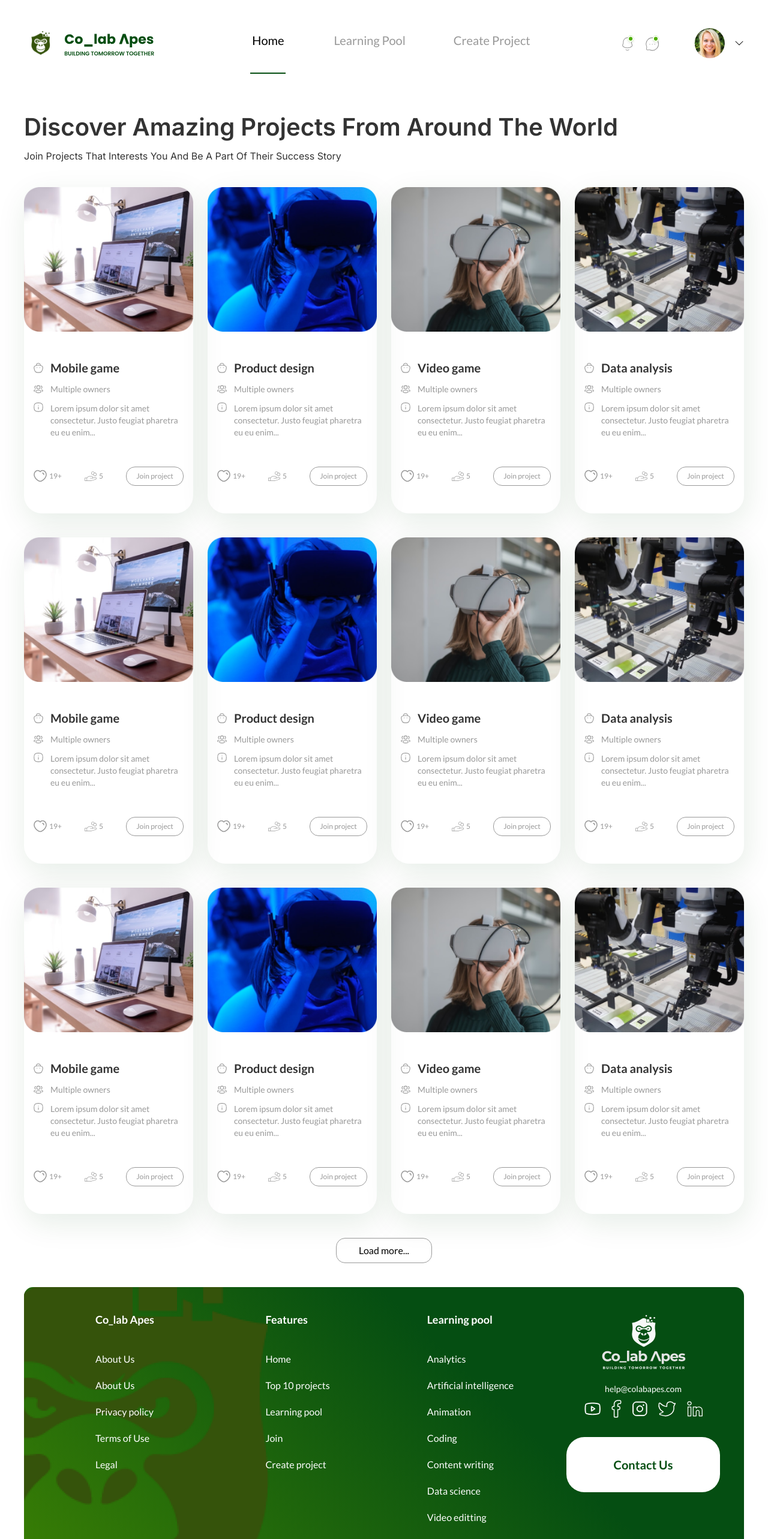
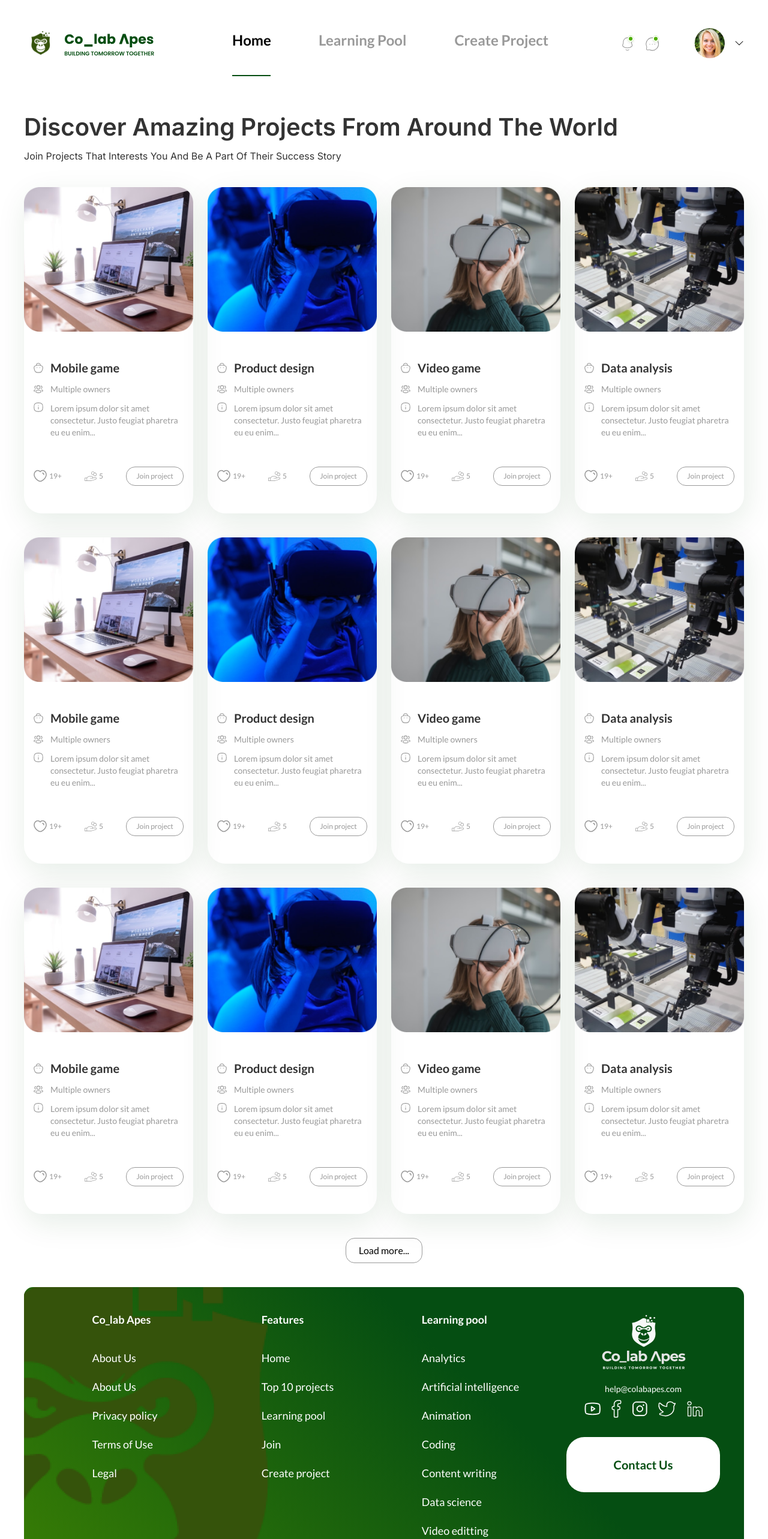
Before and after one commit to Colab-Apes/landingpage, a React (Create React App) app: page /home in a window 1280 px wide. Shown: the top 2566 px of the page at 60% size. Built offline with nearby package versions, Linux system fonts and the light colour scheme.

Commit message:
working on footer

```diff
--- a/src/Components/HomePageComponents/Footer.jsx
+++ b/src/Components/HomePageComponents/Footer.jsx
@@ -14,23 +14,23 @@ const Footer = () => {
           className="bottom-0 lg:top-0 absolute object-contain w-[26rem] rounded-bl-[15px] lg:rounded-l-[15px] left-0 z-[1] "
         />
         <div className="grid grid-cols-2 lg:grid-cols-4 z-[10] text-white pt-10 h-full gap-x-8 gap-y-10 lg:gap-y-0 ">
-          <div className="flex flex-col w-fit mx-auto text-sm lg:text-base text-left z-[3] gap-y-5">
+          <div className="flex flex-col w-fit mx-auto  text-sm lg:text-lg text-left z-[3] gap-y-5">
             <p className="text-lg font-bold ">Co_lab Apes</p>
-            <p className="lg:mt-5 mt-2">About Us</p>
+            <p className="lg:mt-4 mt-2">About Us</p>
             <p className="">About Us</p>
             <p className="">Privacy policy</p>
             <p className="">Terms of Use</p> <p className="">Legal</p>
           </div>
-          <div className="flex flex-col w-fit mx-auto   text-sm lg:text-base text-left z-[3] gap-y-5">
+          <div className="flex flex-col w-fit mx-auto    text-sm lg:text-lg text-left z-[3] gap-y-5">
             <p className="text-lg font-bold">Features</p>
-            <p className="lg:mt-5 mt-2">Home</p>
+            <p className="lg:mt-4 mt-2">Home</p>
             <p className="">Top 10 projects</p>
             <p className="">Learning pool</p> <p className="">Join </p>
             <p className="">Create project</p>
           </div>
-          <div className="flex flex-col w-fit mx-auto  text-sm lg:text-base text-left z-[3] gap-y-5">
+          <div className="flex flex-col w-fit mx-auto  text-sm lg:text-lg text-left z-[3] gap-y-5">
             <p className="text-lg font-bold">Learning pool</p>
-            <p className="lg:mt-5 mt-2">Analytics</p>
+            <p className="lg:mt-4 mt-2">Analytics</p>
             <p className="">Artificial intelligence</p>{" "}
             <p className="">Animation </p>
             <p className="">Coding</p>
--- a/src/Components/HomePageComponents/NavBarComp.jsx
+++ b/src/Components/HomePageComponents/NavBarComp.jsx
@@ -18,7 +18,7 @@ const NavBarComp = ({ tabs, checkindex, setcheckindex }) => {
             className="object-contain w-[10rem] md:w-[15rem] lg:w-[14rem]"
           />
         </a>
-        <div className=" z-[20]  flex items-center gap-x-20 text-xl text-center mt-8">
+        <div className=" z-[20] font-bold flex items-center gap-x-20 text-[24px] text-center mt-8">
           {tabs.map((tab, index) => (
             <p
               onClick={() => setcheckindex(index)}
@@ -27,10 +27,10 @@ const NavBarComp = ({ tabs, checkindex, setcheckindex }) => {
                 index === checkindex
                   ? `border-b-2  border-b-[#054E12] ${
                       index == 0
-                        ? "w-[3.7rem] "
-                        : "w-[8rem] duration-500 ease-linear"
+                        ? "w-[4rem]  "
+                        : "w-[10rem] duration-500 ease-linear "
                     } pb-10 cursor-pointer`
-                  : `text-[#33333380]  pb-10 cursor-pointer border-b-2 duration-200 ease-linear${
+                  : `text-[#33333380]  pb-10 cursor-pointer  border-b-2 duration-200 ease-linear${
                       index == 0 ? "w-[3.7rem]" : "w-[8rem]"
                     }  border-b-white`
               }
--- a/src/Pages/HomePage.jsx
+++ b/src/Pages/HomePage.jsx
@@ -36,7 +36,7 @@ const HomePage = () => {
         <Project image={img4} name="Data analysis" />
       </div>
       <div className="w-full flex justify-center items-center  mt-10 mb-10">
-        <button className="h-[2rem] mx-auto  w-[8rem] sm:h-[3rem] sm:w-[12rem] lg:h-[2.6rem] lg:w-[10rem] border border-solid border-[#999] rounded-[15px] hover:text-white hover:bg-gradient-to-bl hover:from-[#054E12] hover:to-[#3B8004]">
+        <button className="h-[2rem] mx-auto  w-[8rem] sm:h-[3rem] sm:w-[12rem] lg:h-[2.6rem] lg:w-[8rem] border border-solid border-[#999] rounded-[15px] ">
           Load more...
         </button>
       </div>
```
